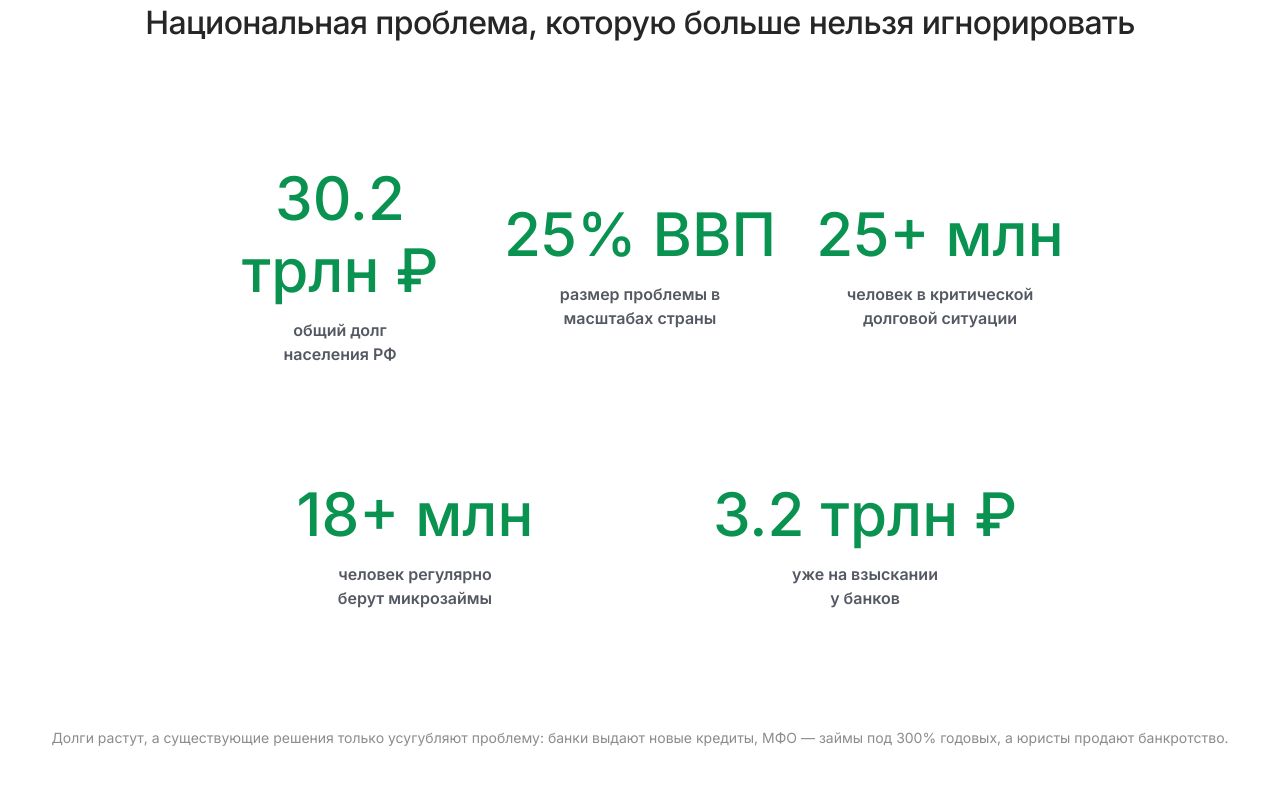
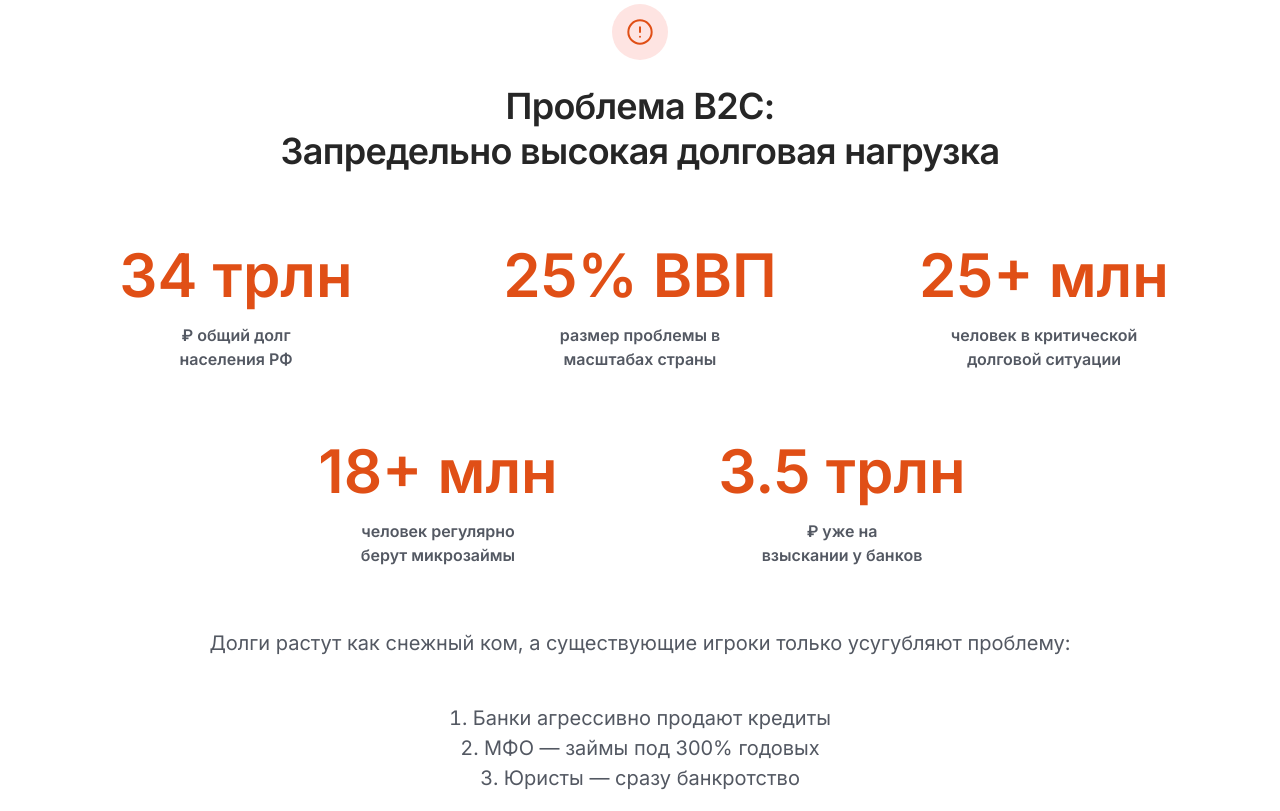
Before and after one commit to zdrnrt/cskn1, a React app: page / in a window 1280 px wide. Shown: the part 969-1780 px from the top of the page. Built offline with nearby package versions, Linux system fonts and the light colour scheme.

Commit message:
Редизайн второго блока

```diff
--- a/src/App/Component/Two/Two.js
+++ b/src/App/Component/Two/Two.js
@@ -1,13 +1,14 @@
 import React from "react";
-import { Typography } from "antd";
+import { List, Typography } from "antd";
 const { Title, Paragraph } = Typography;
 import Tile from "../../Shared/Tile"
 import "./Two.scss";
+import Icon from '../../Icon'
 
 const problem = [
     {
-      title: '30.2 трлн ₽',
-      description: 'общий долг населения РФ'
+      title: '34 трлн',
+      description: '₽ общий долг населения РФ'
     },
 
     {
@@ -23,8 +24,8 @@ const problem = [
       description: 'человек регулярно берут микрозаймы '
     },
   {
-    title: '3.2 трлн ₽',
-    description: 'уже на взыскании у банков'
+    title: '3.5 трлн',
+    description: '₽ уже на взыскании у банков'
   }
 ];
 
@@ -34,14 +35,19 @@ export default function Two(){
     <section className="two section">
       <div className="container">
         <div className="two__content">
-
-        <Title className="subtitle two__title" level={2}>Национальная проблема, которую больше нельзя игнорировать</Title>
-        <div className="two__problems">
-          {problemList}
-        </div>
-        <Paragraph className="two__description">
-          Долги растут, а существующие решения только усугубляют проблему: банки выдают новые кредиты, МФО — займы под 300% годовых, а юристы продают банкротство.
-        </Paragraph>
+          <img src={Icon.attention} className="two__title-icon" />
+          <Title className="subtitle two__title" level={2}>Проблема B2C: <br/>Запредельно высокая долговая нагрузка</Title>
+          <div className="two__problems">
+            {problemList}
+          </div>
+          <Paragraph className="two__description">
+            Долги растут как снежный ком, а существующие игроки только усугубляют проблему:
+          </Paragraph>
+          <ol className="two__list">
+            <li className="two__list-item">Банки агрессивно продают кредиты</li>
+            <li className="two__list-item">МФО — займы под 300% годовых</li>
+            <li className="two__list-item">Юристы — сразу банкротство</li>
+          </ol>
         </div>
       </div>
 
--- a/src/App/Component/Two/Two.scss
+++ b/src/App/Component/Two/Two.scss
@@ -1,29 +1,30 @@
 .two{
   &.section{
     @media (min-width: 1200px){
-      padding-bottom: 3rem;
+      // padding-bottom: 3rem;
     }
+  }
+  &__title-icon{
+    width: 56px;
+    display: block;
+    margin: 0 auto 1.5rem;
   }
   & .two__title{
     margin-bottom: 1.5rem;
     letter-spacing: -0.02em;
-    font-weight: 500;
     text-align: center;
-    line-height: 1.2;
     @media (min-width: 1200px){
       margin-bottom: 4rem;
-      font-size: 2rem;
     }
   }
   & .two__description{
     margin-bottom: 3rem;
-    font-size: 0.875rem;
-    color: var(--cl-additional);
+    font-size: 1.25rem;
+    color: var(--cl-secondary);
     text-align: center;
   }
   &__problems{
-    max-width: 900px;
-    margin: 0 auto 3.5rem;
+    margin-bottom: 2rem;
     display: flex;
     flex-flow: row wrap;
     align-items: center;
@@ -31,17 +32,17 @@
     gap: 2.5rem;
     @media (min-width: 768px) {
       margin-bottom: 3rem;
-      gap: 0;
+      column-gap: 2rem;
+      row-gap: 4rem;
     }
     @media (min-width: 1200px) {
       margin-bottom: 4rem;
     }
     .tile{
       @media (min-width: 768px) {
-        padding: 1.5rem 0;
+        flex: 0 0 30%;
       }
       @media (min-width: 1200px) {
-        padding: 3.5rem 0;
       }
       &__description{
         max-width: 12rem;
@@ -50,4 +51,14 @@
       }
     }
   }
+  &__list{
+    margin: 0;
+    padding: 0;
+    color: var(--cl-secondary);
+    line-height: 1.5;
+  }
+  &__list-item{
+    font-size: 1.25rem;
+    text-align: center;
+  }
 }
--- a/src/App/Icon/Icon.js
+++ b/src/App/Icon/Icon.js
@@ -22,6 +22,7 @@ import user from "../../img/icons/user.svg";
 import vector from "../../img/icons/vector.svg";
 import linkArrow from '../../img/icons/link-arrow.svg';
 import linkDownload from '../../img/icons/link-download.svg';
+import attention from '../../img/icons/attention.svg'
 
 export default {
   arrow,
@@ -47,5 +48,6 @@ export default {
   user,
   vector,
   linkArrow,
-  linkDownload
+  linkDownload,
+  attention
 };
--- a/src/App/Shared/Tile/Tile.scss
+++ b/src/App/Shared/Tile/Tile.scss
@@ -1,16 +1,14 @@
 .tile{
   &--default{
     flex-basis: 100%;
-    @media (min-width: 768px) {
-      flex: 1 0 calc(100% / 3);
-    }
     .tile__title{
       margin-bottom: calc(12rem / 16);
       color: var(--cl-tile-green);
       font-size: 1.875rem;
       text-align: center;
+      color: var(--cl-red);
       @media (min-width: 1024px) {
-        font-size: calc(60rem / 16);
+        font-size: 3.75rem;
       }
     }
     .tile__description{
@@ -78,7 +76,7 @@
   &__title{
     margin: 0;
     line-height: 1.2;
-    font-weight: 500;
+    font-weight: 600;
     &--icon{
       display: flex;
       flex-flow: row nowrap;
@@ -88,6 +86,7 @@
     }
   }
   &__description{
+    font-size: 1.125rem;
     margin: 0;
     color: var(--cl-secondary);
   }
--- a/src/App/scss/App.scss
+++ b/src/App/scss/App.scss
@@ -3,6 +3,7 @@
   --cl-secondary: #535862;
   --cl-additional: #8C8C8C;
   --cl-blue: #1677ff;
+  --cl-red: #e04f16;
   --cl-lightblue: #40a9ff;
   --cl-tile-blue: #69c0ff;
   --cl-tile-green: #099250;
@@ -41,9 +42,7 @@ ul, ol{
 }
 h2.subtitle {
   letter-spacing: -0.02em;
-  font-weight: 500;
   text-align: center;
-  line-height: 1.2;
   color: var(--cl-primary);
 }
 h3.part-title {
```
Also changed, not shown: src/img/icons/attention.svg (added).
